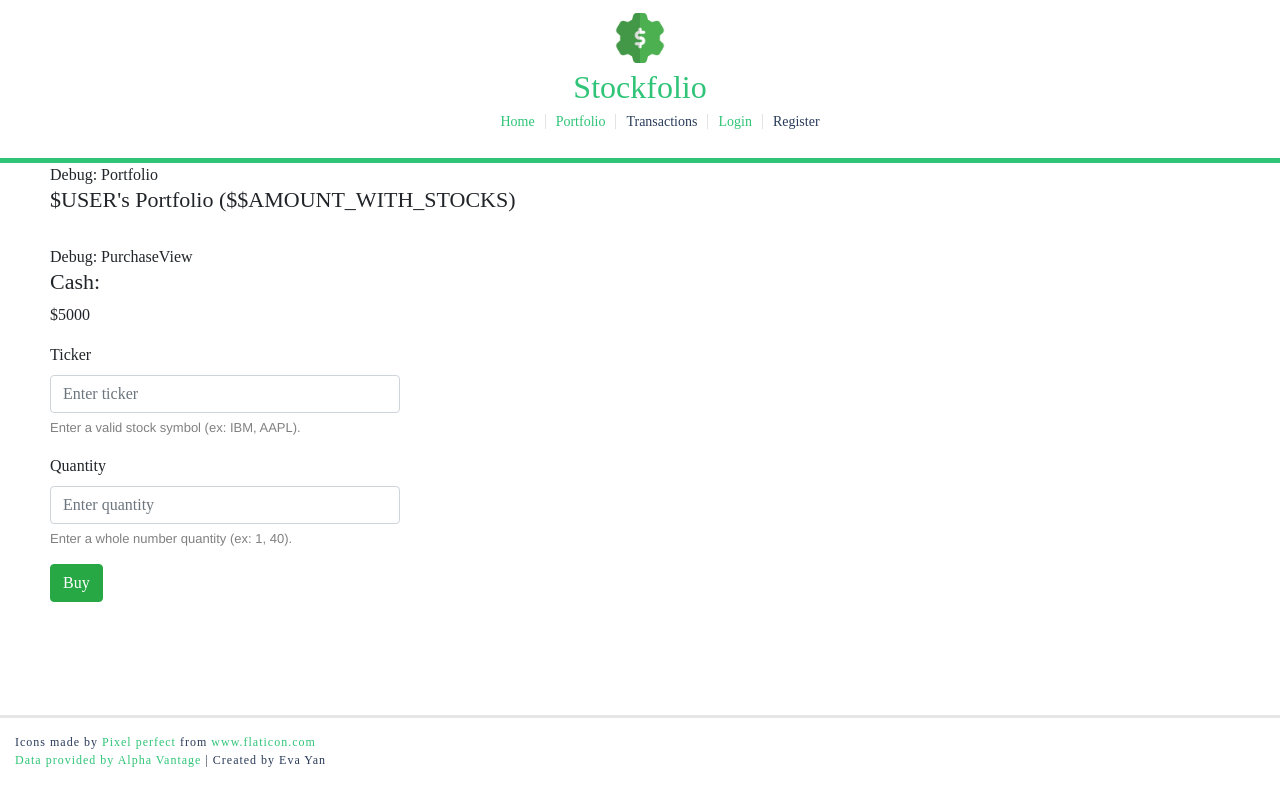
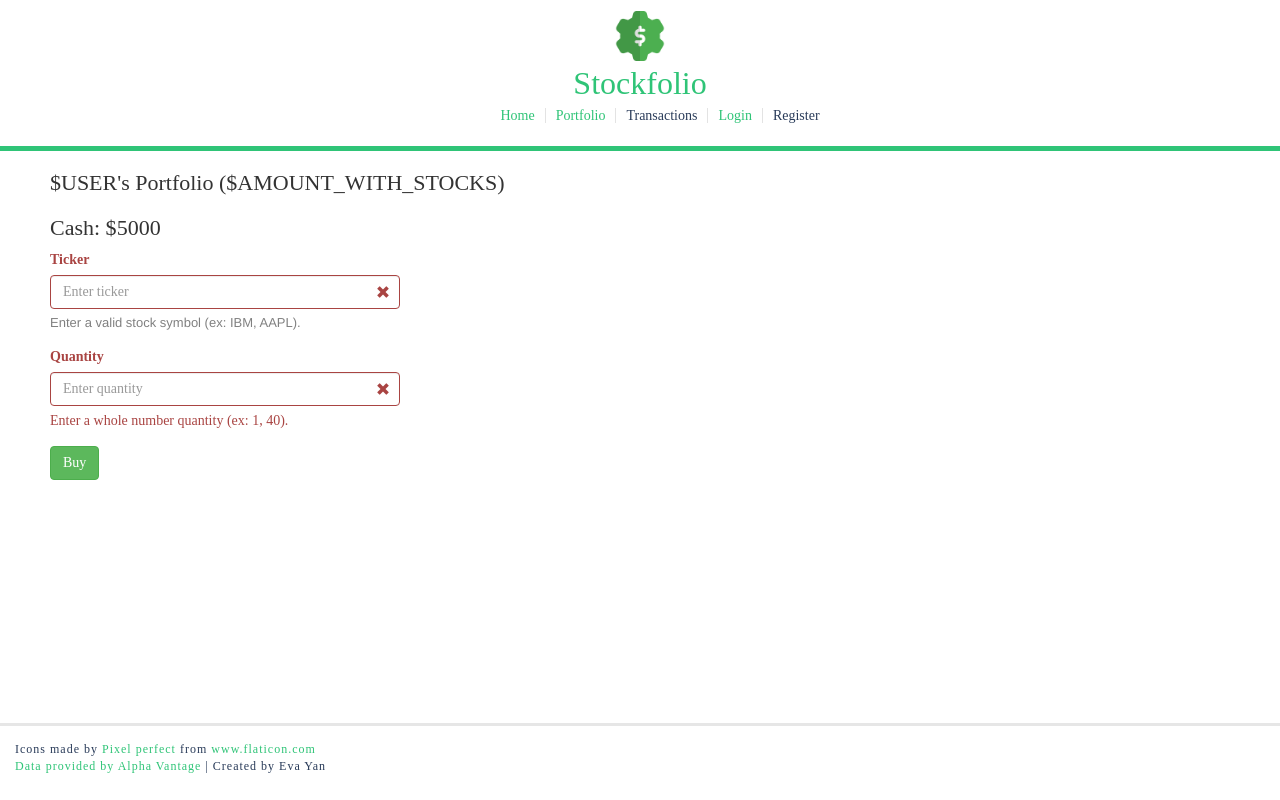
Before and after one commit to skeyan/stock-portfolio, a React (Create React App) app in the folder front-end/: page /portfolio in a window 1280 px wide. Built offline with nearby package versions, Linux system fonts and the light colour scheme.

Commit message:
Implemented form submission for the purchase of a stock with basic value validation

```diff
--- a/front-end/package.json
+++ b/front-end/package.json
@@ -9,7 +9,7 @@
     "@testing-library/react": "^9.5.0",
     "@testing-library/user-event": "^7.2.1",
     "axios": "^0.19.2",
-    "bootstrap": "^4.5.0",
+    "bootstrap": "^3.3.7",
     "material-ui-icons": "^1.0.0-beta.36",
     "react": "^16.13.1",
     "react-bootstrap": "^0.32.4",
--- a/front-end/src/containers/Footer.js
+++ b/front-end/src/containers/Footer.js
@@ -4,8 +4,8 @@ import '../App.css';
 function Footer() {
     return (
         <div className="footer">
-            <div>Icons made by <a href="https://icon54.com/" target="_blank" title="Pixel perfect">Pixel perfect</a> from <a href="https://www.flaticon.com/" target="_blank" title="Flaticon">www.flaticon.com</a></div>
-            <p><a href="https://www.alphavantage.co/" target="_blank">Data provided by Alpha Vantage</a> | Created by Eva Yan</p>
+            <div>Icons made by <a href="https://icon54.com/" target="_blank" rel="noopener noreferrer" title="Pixel perfect">Pixel perfect</a> from <a href="https://www.flaticon.com/" target="_blank" rel="noopener noreferrer" title="Flaticon">www.flaticon.com</a></div>
+            <p><a href="https://www.alphavantage.co/" target="_blank" rel="noopener noreferrer" >Data provided by Alpha Vantage</a> | Created by Eva Yan</p>
         </div>
     );
 }
--- a/front-end/src/containers/Portfolio.css
+++ b/front-end/src/containers/Portfolio.css
@@ -8,7 +8,13 @@ h3#portfolio-header {
     font-family: avenir-medium;
 }
 
-form .purchase-form-container {
+/* Styling for the entire form */
+form.purchase-form {
+    width: 350px;
+}
+
+/* Styling for the form title */
+form .purchase-form-titles {
     font-family: avenir-black;
 }
 
--- a/front-end/src/containers/Portfolio.js
+++ b/front-end/src/containers/Portfolio.js
@@ -1,5 +1,4 @@
 import React, { Component } from 'react';
-import { Link } from 'react-router-dom';
 import './Portfolio.css';
 import PurchaseView from '../views/PurchaseView';
 import { connect } from "react-redux";
@@ -27,7 +26,7 @@ class Portfolio extends Component {
 
     render() {
         let windowVar;
-        if (this.props.errorMessage != null && this.props.errorMessage != "")
+        if (this.props.errorMessage !== null && this.props.errorMessage !== "")
         {
             windowVar = window.alert(this.props.errorMessage);
             this.props.setError("");
@@ -36,8 +35,7 @@ class Portfolio extends Component {
         return (
             <div className="portfolio-container">
                 { windowVar }
-                Debug: Portfolio
-                <h3 id="portfolio-header">$USER's Portfolio ($$AMOUNT_WITH_STOCKS)</h3>
+                <h3 id="portfolio-header">$USER's Portfolio ($AMOUNT_WITH_STOCKS)</h3>
 
                 {/* PurchaseView is the component where the user can purchase stocks. */}
                 <PurchaseView cash={this.props.cash} />
--- a/front-end/src/index.js
+++ b/front-end/src/index.js
@@ -1,6 +1,6 @@
+import 'bootstrap/dist/css/bootstrap.css'; // required to use Bootstrap stylesheets
 import React from 'react';
 import ReactDOM from 'react-dom';
-import 'bootstrap/dist/css/bootstrap.css'; // required to use Bootstrap stylesheets
 import App from './App';
 import * as serviceWorker from './serviceWorker';
 import { applyMiddleware, createStore } from 'redux';
--- a/front-end/src/store/rootReducer.js
+++ b/front-end/src/store/rootReducer.js
@@ -30,7 +30,7 @@ export function setCash(cash = 0) {
 
 /*
     * The action setStock(stock) adds/updates a singular stock in the store
-    * to whatever stock object was passed in
+    * to a new, updated set.
 */
 export function setStock(stockSet = {}) {
     return {
@@ -54,8 +54,8 @@ export function setError(error = "") {
 /*
     * The thunk getStockPrices(symbol, quantity) makes an axios call to Alpha Vantage
     * to get the global quote for the symbol passed in.
-    * If successful, the axios call will return an object
-    * (more functionality later)
+    * Its purpose is to retrieve prices and make the transaction, if possible,
+    * or otherwise create a relevant alert.
 */
 var Stock = function(name, currentPrice) {
     this.name = name;
@@ -83,8 +83,8 @@ export const getStockPrices = (symbol, quantity) => {
         // according to quantity and real-time current price of the stock.
         // Also, recalculate the cash the user has on-hand.
         else {
-            let currentPriceOfSymbol = response.data["Global Quote"]["05. price"];
-            let recalculatedCash = getState().cash - currentPriceOfSymbol * quantity;
+            let currentPriceOfSymbol = parseFloat(response.data["Global Quote"]["05. price"]);
+            let recalculatedCash = parseFloat(getState().cash - currentPriceOfSymbol * quantity).toFixed(2);
 
             // Handle cash calculation
             console.log("CURRENT PRICE OF ", symbol, ": ", currentPriceOfSymbol);
--- a/front-end/src/views/PurchaseView.jsx
+++ b/front-end/src/views/PurchaseView.jsx
@@ -1,6 +1,8 @@
 import React, { Component } from 'react';
-import { Button, FormGroup, FormControl, ControlLabel } from "react-bootstrap";
+import { Button, FormGroup, FormControl, ControlLabel, HelpBlock } from "react-bootstrap";
 import '../containers/Portfolio.css';
+import { connect } from "react-redux";
+import { getStockPrices } from '../store/rootReducer';
 
 
 class PurchaseView extends Component {
@@ -15,53 +17,113 @@ class PurchaseView extends Component {
     }
 
     // This function stores the value of the input field.
-    handleChange = (e) => {
-        // console.log(e.target.value);
-        this.setState({
-            symbol: e.target.symbol,
-            quantity: e.t
-        })
+    handleChange = (type, e) => {
+        // Store the symbol/ticker input
+        if (type === "symbol") {
+            this.setState({
+                symbol: e.target.value
+            })
+        }
+        // Store the quantity input
+        else if (type === "quantity") {
+            this.setState({
+                quantity: e.target.value
+            })
+        }
+    }
+
+    // This function validates the quantity of stocks purchased.
+    // It doesn't check if the user can purchase the stock,
+    // only that it's a valid 'quantity' that might be
+    // purchaseable.
+    validateQuantity = () => {
+        // Double-check the type-checking with code
+        // Quantities must be whole-numbers greater than 0
+        const enteredQuantity = this.state.quantity;
+        // Non-whole number check
+        if (enteredQuantity % 1 !== 0) return "error";
+        // Negative quantity check
+        else if (enteredQuantity <= 0) return "error";
+        else return "success";
+    }
+
+    validateTicker = () => {
+        // Simple validation for if ticker length is >= 1
+        const tickerSymbol = this.state.symbol;
+        if (tickerSymbol.length >= 1) return "success";
+        else return "error";
+    }
+
+    // This function takes the submitted content and sends it off to
+    // the reducer as an action after a preliminary check that the
+    // values are at least ready to be submitted for a deeper check.
+    // The reducer then checks to see if the stock
+    // can indeed be purchased at the quantity entered, and either
+    // processes the submitted stock and changes the cash amount,
+    // or stores an alert to tell the user went wrong.
+    handleSubmit = (e) => {
+        e.preventDefault();
+        if (this.validateTicker() === "success" && this.validateQuantity() === "success") {
+            console.log("Dispatching on success");
+            this.props.getStockPrices(this.state.symbol, this.state.quantity);
+        }
     }
 
     render() {
         return (
             <div>
-                <br />
-                Debug: PurchaseView
-                <h3 id="portfolio-header">Cash:</h3>
-                <p>${this.props.cash}</p>
-                <form>
-                    <FormGroup controlId="formBasicText">
-                        <ControlLabel className="purchase-form-container">Ticker</ControlLabel>
+                <h3 id="portfolio-header">Cash: ${this.props.cash}</h3>
+                <form className="purchase-form" onSubmit={this.handleSubmit}>
+                    <FormGroup controlId="formBasicText" validationState={this.validateTicker()}>
+                        <ControlLabel className="purchase-form-titles">Ticker</ControlLabel>
                         <br></br>
                         <FormControl
                             type="text"
                             value={this.state.value}
                             placeholder="Enter ticker"
-                            onChange={this.handleChange}
+                            onChange={(e) => this.handleChange("symbol", e)}
                             className="purchase-form-field"
                         />
                         <FormControl.Feedback />
                         <p id="help">Enter a valid stock symbol (ex: IBM, AAPL).</p>
                     </FormGroup>
-                    <FormGroup controlId="formBasicText">
-                        <ControlLabel className="purchase-form-container">Quantity</ControlLabel>
+                    <FormGroup controlId="formBasicText" validationState={this.validateQuantity()}>
+                        <ControlLabel className="purchase-form-titles">Quantity</ControlLabel>
                         <br></br>
                         <FormControl
-                            type="text"
+                            type="number"
+                            min="1"
+                            step="1"
                             value={this.state.value}
                             placeholder="Enter quantity"
-                            onChange={this.handleChange}
+                            onChange={(e) => this.handleChange("quantity", e)}
                             className="purchase-form-field"
                         />
                         <FormControl.Feedback />
-                        <p id="help">Enter a whole number quantity (ex: 1, 40).</p>
+                        <HelpBlock>Enter a whole number quantity (ex: 1, 40).</HelpBlock>
                     </FormGroup>
-                    <Button bsStyle="success">Buy</Button>
+                    <Button bsStyle="success" type="submit">Buy</Button>
                 </form>
             </div>
         );
     }
 }
 
-export default PurchaseView;
+// Match state variables to props of this component
+// prop_var_name: state.var_name_in_state
+function mapStateToProps(state) {
+    return {
+
+    }
+  }
+
+// Map dispatch functions to props of this component
+// action: (variable) => dispatch (action(variable))
+const mapDispatchToProps = dispatch => {
+    return {
+        getStockPrices: (symbol, quantity) => dispatch(getStockPrices(symbol, quantity)),
+    }
+  };
+
+// Connect this component to the store
+export default connect(mapStateToProps, mapDispatchToProps)(PurchaseView);
```
Also changed, not shown: 1 other file (tests, documents, lock files or other folders).
